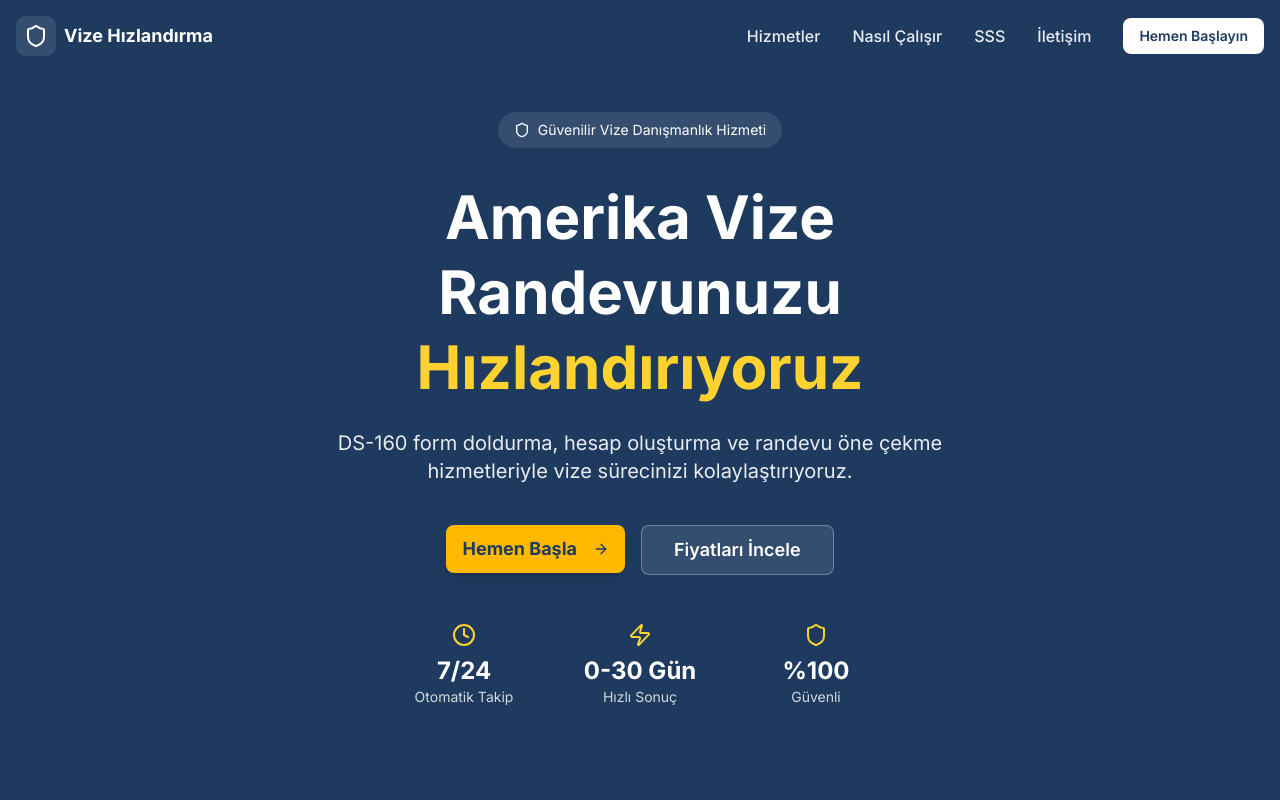
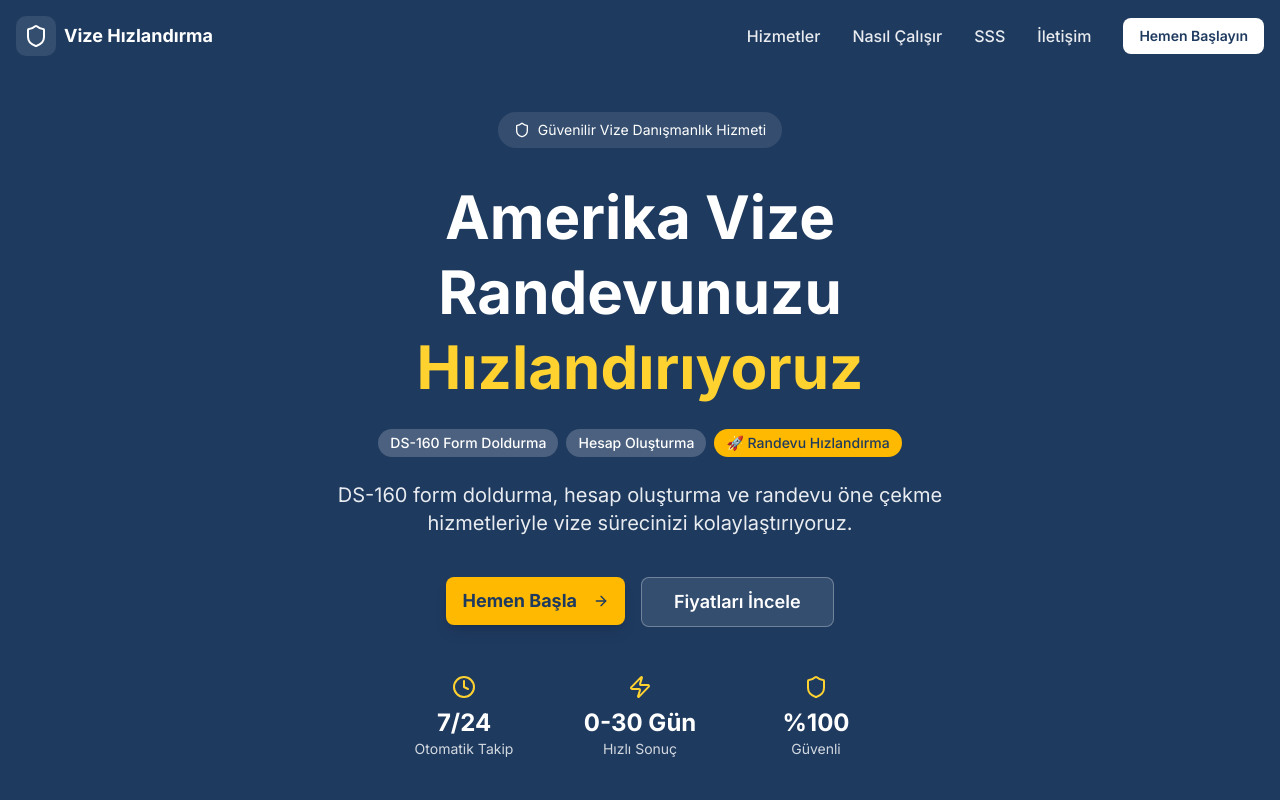
Before and after one commit to ihlamury/vizehizlandirma, a Next.js app: page / in a window 1280 px wide. Shown: the top 800 px of the page. Built offline with nearby package versions, Linux system fonts and the light colour scheme.

Commit message:
Add clickable service tags to hero section

```diff
--- a/src/components/hero.tsx
+++ b/src/components/hero.tsx
@@ -33,6 +33,28 @@ export function Hero() {
             Amerika Vize Randevunuzu{" "}
             <span className="text-amber-300">Hızlandırıyoruz</span>
           </h1>
+
+          {/* Service Tags */}
+          <div className="flex flex-wrap justify-center gap-2 mb-6">
+          <button
+              onClick={() => scrollToSection("hizmetler")}
+              className="bg-white/20 hover:bg-white/30 text-white px-3 py-1 rounded-full text-sm font-medium transition-colors cursor-pointer"
+          >
+            DS-160 Form Doldurma
+          </button>
+          <button
+              onClick={() => scrollToSection("hizmetler")}
+              className="bg-white/20 hover:bg-white/30 text-white px-3 py-1 rounded-full text-sm font-medium transition-colors cursor-pointer"
+          >
+              Hesap Oluşturma
+          </button>
+          <button
+              onClick={() => scrollToSection("hizmetler")}
+              className="bg-amber-400 hover:bg-amber-500 text-primary px-3 py-1 rounded-full text-sm font-medium transition-colors cursor-pointer"
+          >
+              🚀 Randevu Hızlandırma
+          </button>
+          </div>
 
           {/* Subheadline */}
           <p className="text-lg md:text-xl text-white/90 mb-10 max-w-2xl mx-auto">
```
